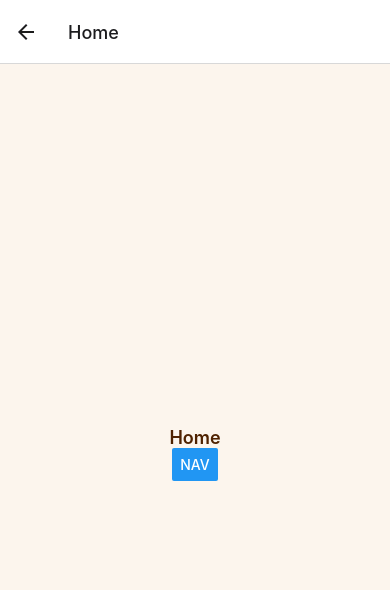
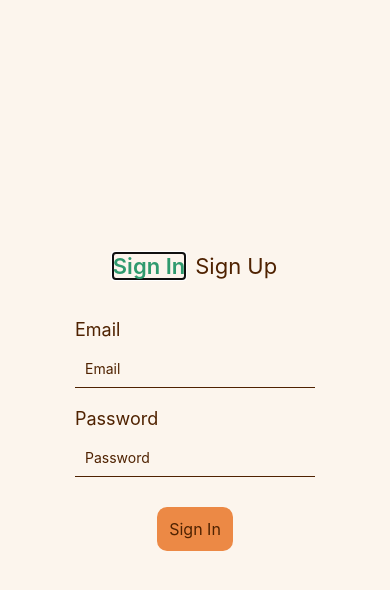
Before and after one commit to kismakk/ascend, a React Native app: screen /Home in a window 390 px wide. Shown: the top 590 px of the page. Built offline with nearby package versions, Linux system fonts and the light colour scheme; no server answers; the database is empty.

Commit message:
Sign in/Sign up rework: - Users are prompted sign in screen only if not signed in - Non-authenticated users cannot access todo etc properties - Refactored error codes to be more user friendly - Refactored navmodal to show sign out instead of sign in
Additional changes:
- Removed console logs

```diff
--- a/App.js
+++ b/App.js
@@ -8,24 +8,36 @@ import Settings from './screens/Settings';
 import ToDo from './screens/ToDo';
 import Profile from './screens/Profile';
 import SignIn from './screens/SignIn';
+import useFirebaseAuth from './hooks/useFirebaseAuth';
 
 const Stack = createNativeStackNavigator();
 
+const AuthStack = () => {
+  return (
+    <Stack.Navigator initialRouteName="Habits">
+      <Stack.Screen name="Habits" component={Habits} />
+      <Stack.Screen name="Home" component={Home} />
+      <Stack.Screen name="Profile" component={Profile} />
+      <Stack.Screen name="Settings" component={Settings} />
+      <Stack.Screen name="ToDo" component={ToDo} />
+    </Stack.Navigator>
+  );
+};
+
+const SignInStack = () => {
+  return (
+    <Stack.Navigator initialRouteName="SignIn">
+      <Stack.Screen name="Sign In" component={SignIn} />
+    </Stack.Navigator>
+  );
+};
+
 export default function App() {
+  const { user } = useFirebaseAuth();
+
   return (
     <ThemeProvider>
-      <NavigationContainer>
-        <Stack.Navigator
-          initialRouteName='Habits'
-        >
-          <Stack.Screen name='Habits' component={Habits} />
-          <Stack.Screen name='Home' component={Home} />
-          <Stack.Screen name='Profile' component={Profile} />
-          <Stack.Screen name='Settings' component={Settings} />
-          <Stack.Screen name='ToDo' component={ToDo} />
-          <Stack.Screen name='Sign In' component={SignIn} />
-        </Stack.Navigator>
-      </NavigationContainer>
+      <NavigationContainer>{user ? <AuthStack /> : <SignInStack />}</NavigationContainer>
     </ThemeProvider>
   );
 }
--- a/components/AuthModals/SignInModal/SignInModal.js
+++ b/components/AuthModals/SignInModal/SignInModal.js
@@ -39,22 +39,14 @@ const Button = (props) => {
  *
  * @component
  * @param {Function} handleSignIn - The function to handle sign-in.
- * @param {Function} setSignInModalVisible - The function to set the visibility of the sign-in modal.
- * @param {boolean} signInModalVisible - The visibility of the sign-in modal.
  * @param {Object} styles - The styles for the component.
  * @returns {React.JSX.Element} The rendered sign-in form.
  */
-const SignInForm = ({
-  handleSignIn,
-  setSignInModalVisible,
-  signInModalVisible,
-  styles,
-}) => {
+const SignInForm = ({ handleSignIn, styles }) => {
   const {
     control,
     handleSubmit,
     formState: { errors },
-    reset,
   } = useForm({
     resolver: yupResolver(signInSchema),
     defaultValues: {
@@ -80,9 +72,7 @@ const SignInForm = ({
               autoCapitalize="none"
               style={styles.formInput}
             />
-            {errors.email && (
-              <Text style={styles.errorText}>{errors.email.message}</Text>
-            )}
+            {errors.email && <Text style={styles.errorText}>{errors.email.message}</Text>}
           </View>
         )}
         name="email"
@@ -103,22 +93,13 @@ const SignInForm = ({
               secureTextEntry
               style={styles.formInput}
             />
-            {errors.password && (
-              <Text style={styles.errorText}>{errors.password.message}</Text>
-            )}
+            {errors.password && <Text style={styles.errorText}>{errors.password.message}</Text>}
           </View>
         )}
         name="password"
       />
       <View style={styles.buttonContainer}>
         <Button title="Sign In" onPress={handleSubmit(handleSignIn)} />
-        <Button
-          title="Close"
-          onPress={() => {
-            setSignInModalVisible(!signInModalVisible);
-            reset();
-          }}
-        />
       </View>
     </>
   );
@@ -129,22 +110,14 @@ const SignInForm = ({
  *
  * @component
  * @param {Function} handleSignUp - The function to handle sign-up.
- * @param {Function} setSignInModalVisible - The function to set the visibility of the sign-in modal.
- * @param {boolean} signInModalVisible - The visibility state of the sign-in modal.
  * @param {Object} styles - The styles object for the component.
  * @returns {React.JSX.Element} The sign-up form component.
  */
-const SignUpForm = ({
-  handleSignUp,
-  setSignInModalVisible,
-  signInModalVisible,
-  styles,
-}) => {
+const SignUpForm = ({ handleSignUp, styles }) => {
   const {
     control,
     handleSubmit,
     formState: { errors },
-    reset,
   } = useForm({
     resolver: yupResolver(signUpSchema),
     defaultValues: {
@@ -171,9 +144,7 @@ const SignUpForm = ({
               autoCapitalize="none"
               style={styles.formInput}
             />
-            {errors.email && (
-              <Text style={styles.errorText}>{errors.email.message}</Text>
-            )}
+            {errors.email && <Text style={styles.errorText}>{errors.email.message}</Text>}
           </View>
         )}
         name="email"
@@ -194,9 +165,7 @@ const SignUpForm = ({
               secureTextEntry
               style={styles.formInput}
             />
-            {errors.password && (
-              <Text style={styles.errorText}>{errors.password.message}</Text>
-            )}
+            {errors.password && <Text style={styles.errorText}>{errors.password.message}</Text>}
           </View>
         )}
         name="password"
@@ -218,9 +187,7 @@ const SignUpForm = ({
               style={styles.formInput}
             />
             {errors.passwordConfirmation && (
-              <Text style={styles.errorText}>
-                {errors.passwordConfirmation.message}
-              </Text>
+              <Text style={styles.errorText}>{errors.passwordConfirmation.message}</Text>
             )}
           </View>
         )}
@@ -228,13 +195,6 @@ const SignUpForm = ({
       />
       <View style={styles.buttonContainer}>
         <Button title="Sign Up" onPress={handleSubmit(handleSignUp)} />
-        <Button
-          title="Close"
-          onPress={() => {
-            setSignInModalVisible(!signInModalVisible);
-            reset();
-          }}
-        />
       </View>
     </>
   );
@@ -250,25 +210,13 @@ const SignUpForm = ({
  * @param {function} handleSignUp - A function to handle the sign-up action.
  * @returns {JSX.Element} The JSX element representing the sign-in modal.
  */
-const SignInModal = ({
-  signInModalVisible,
-  setSignInModalVisible,
-  handleSignIn,
-  handleSignUp,
-}) => {
+const SignInModal = ({ handleSignIn, handleSignUp, modalVisible, authError }) => {
   const [isSignIn, setIsSignIn] = useState(true);
   const { theme } = useTheme();
   const styles = getDynamicStyles(theme);
 
   return (
-    <Modal
-      animationType="none"
-      transparent={true}
-      visible={signInModalVisible}
-      onRequestClose={() => {
-        setSignInModalVisible(!signInModalVisible);
-      }}
-    >
+    <Modal animationType="none" transparent={true} visible={modalVisible}>
       <View style={styles.centeredView}>
         <View style={styles.backdrop}>
           <View style={styles.modalView}>
@@ -296,21 +244,12 @@ const SignInModal = ({
             </View>
             <View style={styles.form}>
               {isSignIn ? (
-                <SignInForm
-                  handleSignIn={handleSignIn}
-                  setSignInModalVisible={setSignInModalVisible}
-                  signInModalVisible={signInModalVisible}
-                  styles={styles}
-                />
+                <SignInForm handleSignIn={handleSignIn} styles={styles} />
               ) : (
-                <SignUpForm
-                  handleSignUp={handleSignUp}
-                  setSignInModalVisible={setSignInModalVisible}
-                  signInModalVisible={signInModalVisible}
-                  styles={styles}
-                />
+                <SignUpForm handleSignUp={handleSignUp} styles={styles} />
               )}
             </View>
+            {authError && <Text style={styles.authError}>{authError}</Text>}
           </View>
         </View>
       </View>
--- a/components/AuthModals/SignInModal/SignInModal.styles.js
+++ b/components/AuthModals/SignInModal/SignInModal.styles.js
@@ -84,6 +84,12 @@ const getDynamicStyles = (theme) => {
       fontSize: 16,
       color: COLORS[theme].text,
     },
+    authError: {
+      justifyContent: 'center',
+      alignSelf: 'center',
+      fontSize: 16,
+      color: COLORS[theme].red,
+    },
   });
 };
 
--- a/components/ModifyHabit/ModifyHabitModal.js
+++ b/components/ModifyHabit/ModifyHabitModal.js
@@ -51,7 +51,7 @@ const ModifyHabitModal = ({ modalVisible, setModalVisible, data }) => {
       difficulty: data?.difficulty,
     },
   });
-  console.log(data)
+
   return (
     <Modal
       animationType="none"
--- a/screens/SignIn.js
+++ b/screens/SignIn.js
@@ -1,95 +1,32 @@
-import { View, Text, Button, StyleSheet, Pressable } from 'react-native';
-import React, { useState } from 'react';
+import { useState } from 'react';
 import useFirebaseAuth from '../hooks/useFirebaseAuth';
 import SignInModal from '../components/AuthModals/SignInModal/SignInModal';
-import useFirestore from '../hooks/useFirestore';
-
-const mockData = {
-  title: 'Test firebase',
-  description: 'Go to console',
-};
 
 const SignIn = () => {
-  const [signInModalVisible, setSignInModalVisible] = useState(false);
-  const [docId, setDocId] = useState('');
+  const [modalVisible, setModalVisible] = useState(true);
 
-  const { user, signIn, signUp, signOut, authError } = useFirebaseAuth();
+  const { signIn, signUp, authError } = useFirebaseAuth();
 
-  const { data, fetchData, addData, loading, dbError, updateData, deleteData } =
-    useFirestore('Todos');
-
-  const handleSignInButtonClick = (formData) => {
-    const { email, password } = formData;
+  const handleSignIn = (data) => {
+    const { email, password } = data;
     signIn(email, password);
+    setModalVisible(!modalVisible);
   };
 
-  const handleSignOutButtonClick = () => {
-    signOut();
+  const handleSignUp = (data) => {
+    const { email, password } = data;
+    signUp(email, password);
+    setModalVisible;
   };
 
-  const handleSignUpButtonClick = (formData) => {
-    const { email, password } = formData;
-    signUp(email, password);
-  };
-
-  if (user) {
-    return (
-      <View style={{ flex: 1, justifyContent: 'center', alignItems: 'center' }}>
-        <Text>Welcome!</Text>
-        <Text>{user.email}</Text>
-        <Button title={'Sign Out'} onPress={handleSignOutButtonClick} />
-      </View>
-    );
-  }
-
   return (
-    <View style={styles.container}>
-      <Button title="Open Modal" onPress={() => setSignInModalVisible(!signInModalVisible)} />
-      <SignInModal
-        signInModalVisible={signInModalVisible}
-        setSignInModalVisible={setSignInModalVisible}
-        handleSignIn={handleSignInButtonClick}
-        handleSignUp={handleSignUpButtonClick}
-      />
-      {data && console.log(JSON.stringify(data, null, 2))}
-      {dbError && <Text>{dbError}</Text>}
-      {loading && <Text>Loading...</Text>}
-      {docId && console.log(docId)}
-      {!loading &&
-        data &&
-        data.map((todo) => (
-          <Pressable key={todo.id} onPress={() => setDocId(todo.id)}>
-            <Text>{todo.title}</Text>
-          </Pressable>
-        ))}
-      <Button title="Get data from firestore" onPress={() => fetchData('Todos')} />
-      <Button title="Add document to firestore" onPress={() => addData('Todos', mockData)} />
-      <Button
-        title="Update document"
-        onPress={() => updateData('Todos', { title: 'Hello world!' }, docId)}
-      />
-      <Button title="Delete document" onPress={() => deleteData('Todos', docId)} />
-    </View>
+    <SignInModal
+      signInModalVisible={modalVisible}
+      setSignInModalVisible={setModalVisible}
+      handleSignIn={handleSignIn}
+      handleSignUp={handleSignUp}
+      authError={authError}
+    />
   );
 };
-
-const styles = StyleSheet.create({
-  container: {
-    flex: 1,
-    justifyContent: 'center',
-    alignItems: 'center',
-    paddingHorizontal: 20,
-  },
-  title: {
-    fontSize: 24,
-    fontWeight: 'bold',
-    paddingBottom: 20,
-  },
-  input: {
-    height: 40,
-    borderRadius: 5,
-    paddingHorizontal: 10,
-    paddingBottom: 10,
-  },
-});
 export default SignIn;
```
Also changed, not shown: components/ModifyTask/ModifyTaskModal.js (+15 -12 lines), components/NavModal/NavModal.js (+17 -11 lines), hooks/useFirebaseAuth.js (+33 -4 lines).
